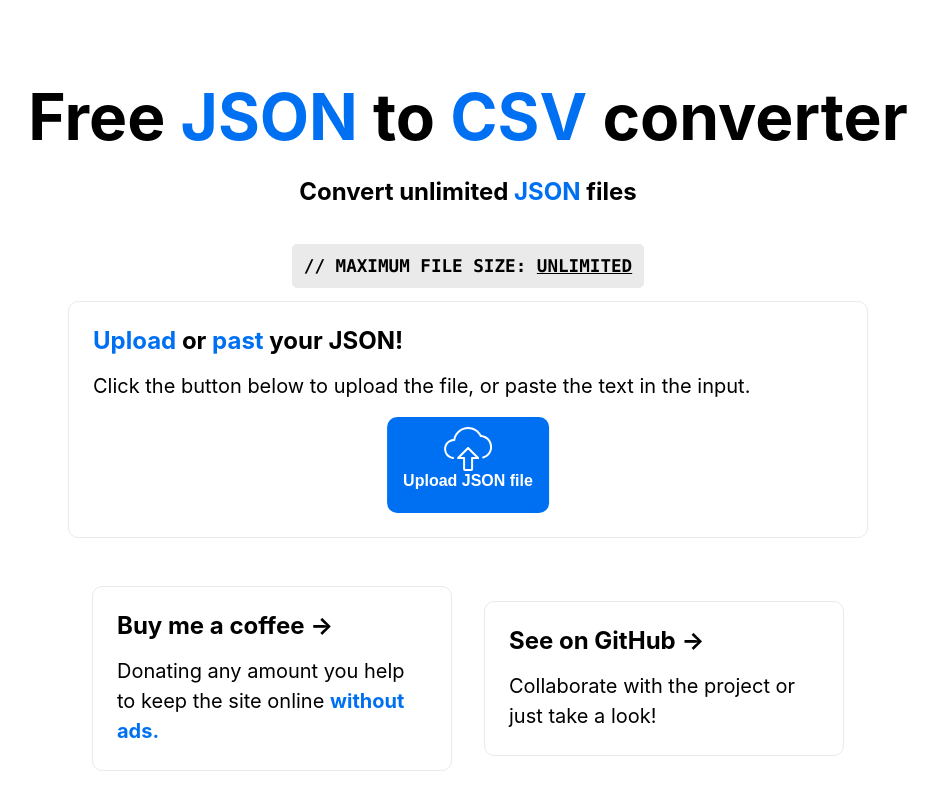
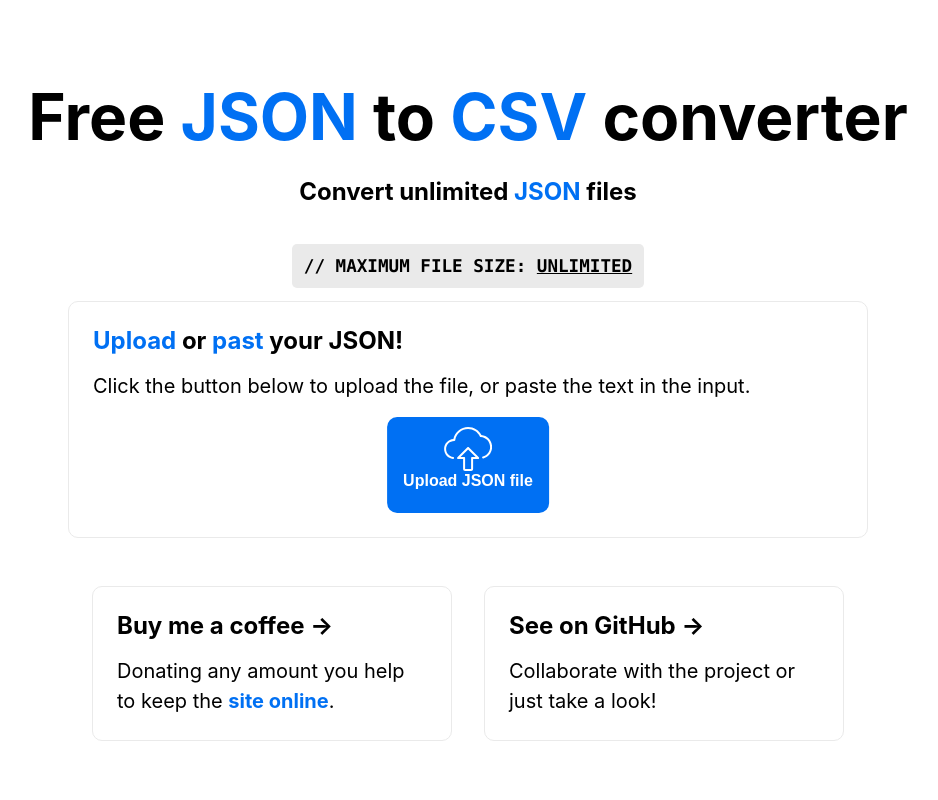
Before and after one commit to matthsena/jsoncsv.org, a Next.js app: page / in a window 1280 px wide. Shown: the top 800 px of the page, without its empty margins (172-1110 px from the left). Built offline with nearby package versions, Linux system fonts and the light colour scheme.

Commit message:
Added buyme a coffe and adsense script

```diff
--- a/pages/_document.js
+++ b/pages/_document.js
@@ -23,6 +23,7 @@
               `
             }}
           />
+          <script data-ad-client="ca-pub-3117693641943804" async src="https://pagead2.googlesyndication.com/pagead/js/adsbygoogle.js"></script>
         </Head>
         <body>
           <Main />
--- a/pages/index.js
+++ b/pages/index.js
@@ -128,10 +128,10 @@
           </div>
 
           <div className="grid">
-            <a href="https://nextjs.org/docs" target="_blank"
+            <a href="https://buymeacoff.ee/matthsena" target="_blank"
             rel="noopener noreferrer" className="card">
               <h3>Buy me a coffee &rarr;</h3>
-              <p>Donating any amount you help to keep the site online <span>without ads.</span></p>
+              <p>Donating any amount you help to keep the <span>site online</span>.</p>
             </a>
 
             <a href="https://github.com/matthsena/jsoncsv.org" target="_blank"
```
